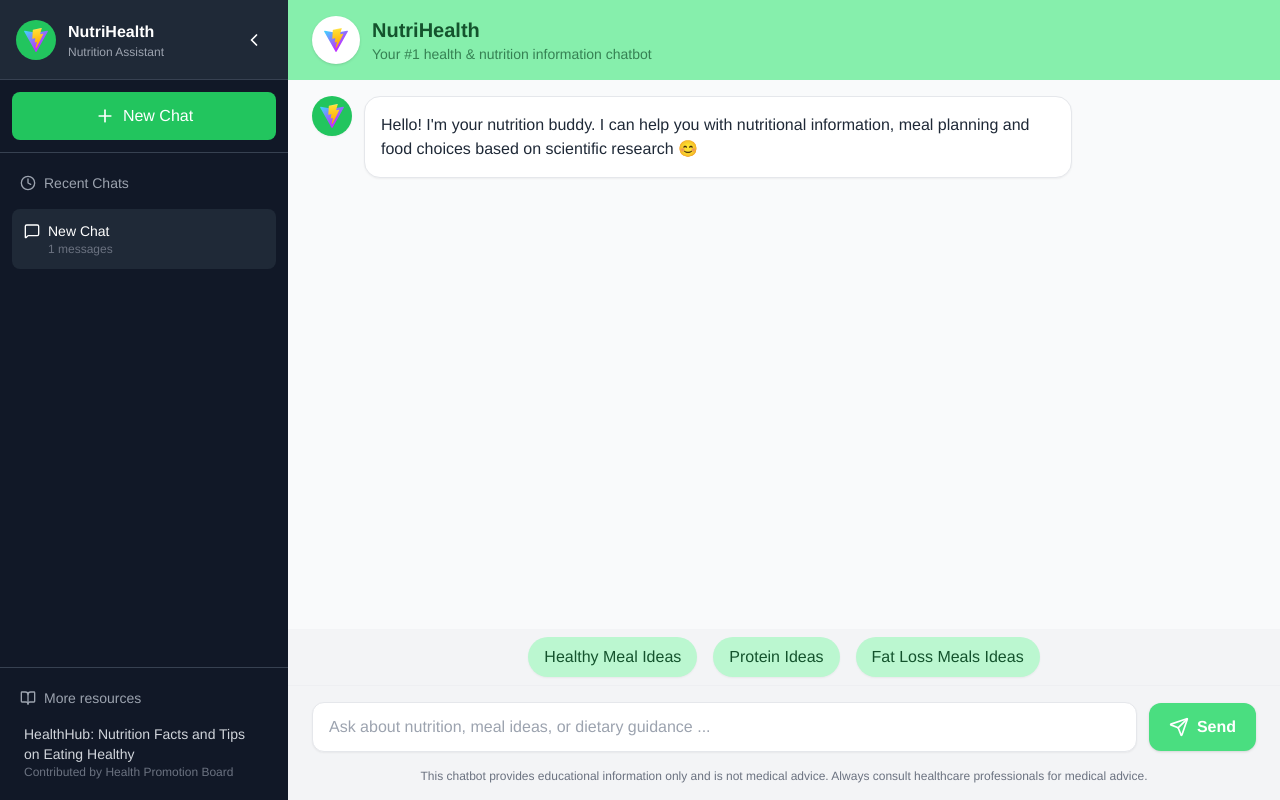
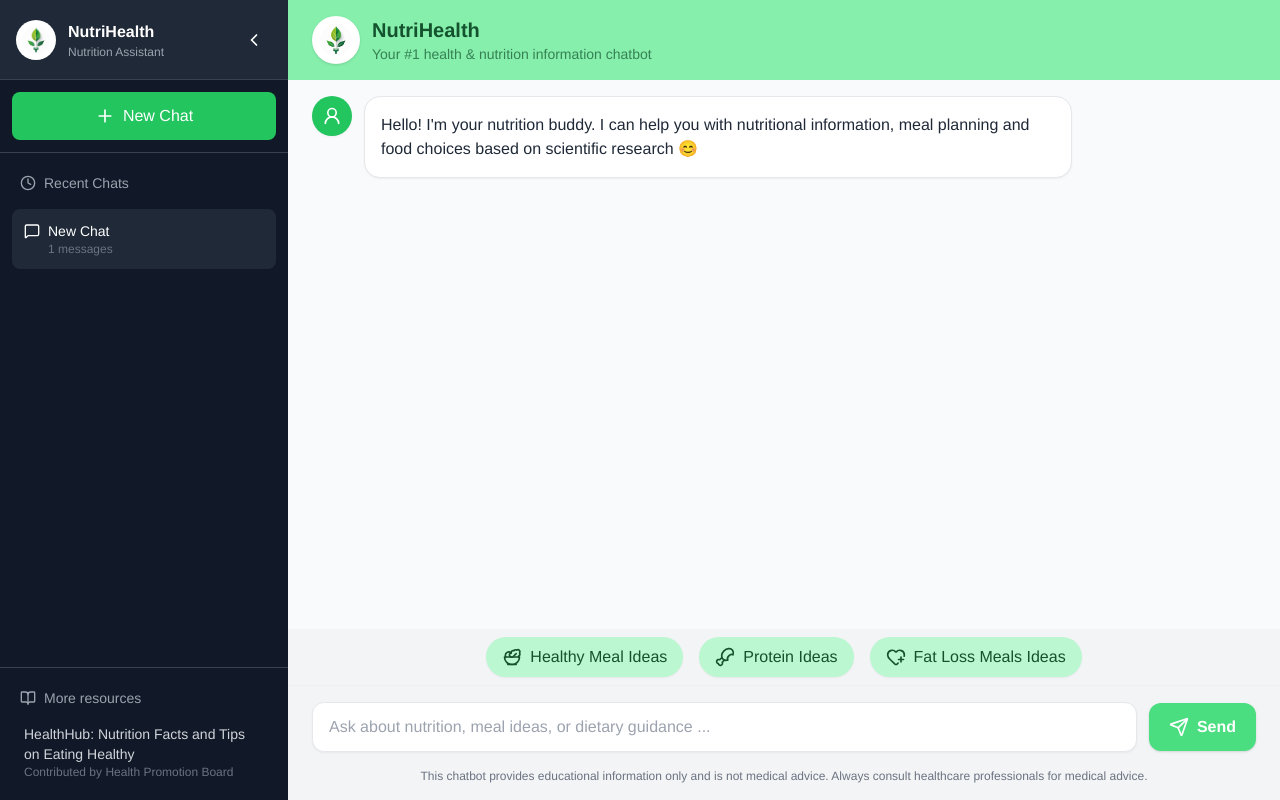
Before and after one commit to pohyeewpy/ARPS-SIM-UOLHackathon, a React (Vite) app in the folder ARPS-project/: page / in a window 1280 px wide. Built offline with nearby package versions, Linux system fonts and the light colour scheme.

Commit message:
Added logo and icons

```diff
--- a/ARPS-project/src/App.jsx
+++ b/ARPS-project/src/App.jsx
@@ -1,5 +1,5 @@
 import { useState, useEffect, useRef } from "react";
-import { Menu, ChevronLeft, Clock, BookOpen, Plus, MessageSquare, Trash2, Send } from "lucide-react";
+import { Menu, ChevronLeft, Clock, BookOpen, Plus, MessageSquare, Trash2, Send, Salad, Drumstick, HeartPlus, UserRound } from "lucide-react";
 import { marked } from "marked";
 
 marked.setOptions({
@@ -306,8 +306,8 @@ export default function App() {
                 {/* Sidebar Header */}
                 <div className="h-20 flex items-center justify-between px-4 bg-gray-800 border-b border-gray-700">
                     <div className="flex items-center gap-3">
-                        <div className="w-10 h-10 bg-green-500 rounded-full flex items-center justify-center">
-                            <img src="/vite.svg" alt="Logo" className="w-6 h-6 object-contain" />
+                        <div className="w-10 h-10 bg-white rounded-full flex items-center justify-center">
+                            <img src="/NutriHealthLogo.png" alt="Logo" className="w-7 h-7 object-contain" />
                         </div>
                         <div>
                             <h2 className="font-bold">NutriHealth</h2>
@@ -411,7 +411,7 @@ export default function App() {
 
                     {/* Logo */}
                     <div className="w-12 h-12 bg-white rounded-full flex items-center justify-center shadow">
-                        <img src="/vite.svg" alt="User" className="w-6 h-6 object-contain" />
+                        <img src="/NutriHealthLogo.png" alt="User" className="w-8 h-8 object-contain" />
                     </div>
 
                     {/* Title */}
@@ -430,11 +430,7 @@ export default function App() {
                             {/* Bot left icon alignment and image link */}
                             {msg.role === "bot" && (
                                 <div className="w-10 h-10 rounded-full flex items-center justify-center shadow-sm flex-shrink-0 bg-green-500">
-                                    <img
-                                        src="/vite.svg"
-                                        alt="Bot"
-                                        className="w-6 h-6 object-contain"
-                                    />
+                                    <UserRound size={20} color={"white"} />
                                 </div>
                             )}
 
@@ -483,11 +479,8 @@ export default function App() {
 
                             {/* User right icon alignment and image link */}
                             {msg.role === "user" && (
-                                <div className="w-10 h-10 rounded-full flex items-center justify-center shadow-sm flex-shrink-0 bg-green-700">
-                                    <img src="/vite.svg"
-                                        alt="User"
-                                        className="w-6 h-6 object-contain"
-                                    />
+                                <div className="w-10 h-10 rounded-full flex items-center justify-center shadow-sm flex-shrink-0 bg-gray-300">
+                                    <UserRound size={20} color={"gray"} />
                                 </div>
                             )}
                         </div>
@@ -506,14 +499,17 @@ export default function App() {
                 {/* QUICK ACTION BUTTONS */}
                 <div className="px-6 py-2 flex gap-4 justify-center flex-wrap">
                     <button onClick={() => quickAsk("Give me healthy meal ideas", "healthy")} className="flex items-center gap-2 bg-green-200 px-4 py-2 rounded-full text-green-900 shadow-sm hover:bg-green-300">
+                        <Salad size={20} />
                         Healthy Meal Ideas
                     </button>
 
                     <button onClick={() => quickAsk("Give me high protein meal ideas", "protein")} className="flex items-center gap-2 bg-green-200 px-4 py-2 rounded-full text-green-900 shadow-sm hover:bg-green-300">
+                        <Drumstick size={20} />
                         Protein Ideas
                     </button>
 
                     <button onClick={() => quickAsk("Give me fat loss friendly meals ideas", "fat_loss")} className="flex items-center gap-2 bg-green-200 px-4 py-2 rounded-full text-green-900 shadow-sm hover:bg-green-300">
+                        <HeartPlus size={20} />
                         Fat Loss Meals Ideas
                     </button>
                 </div>
```
Also changed, not shown: ARPS-project/public/NutriHealthLogo.png (added).
